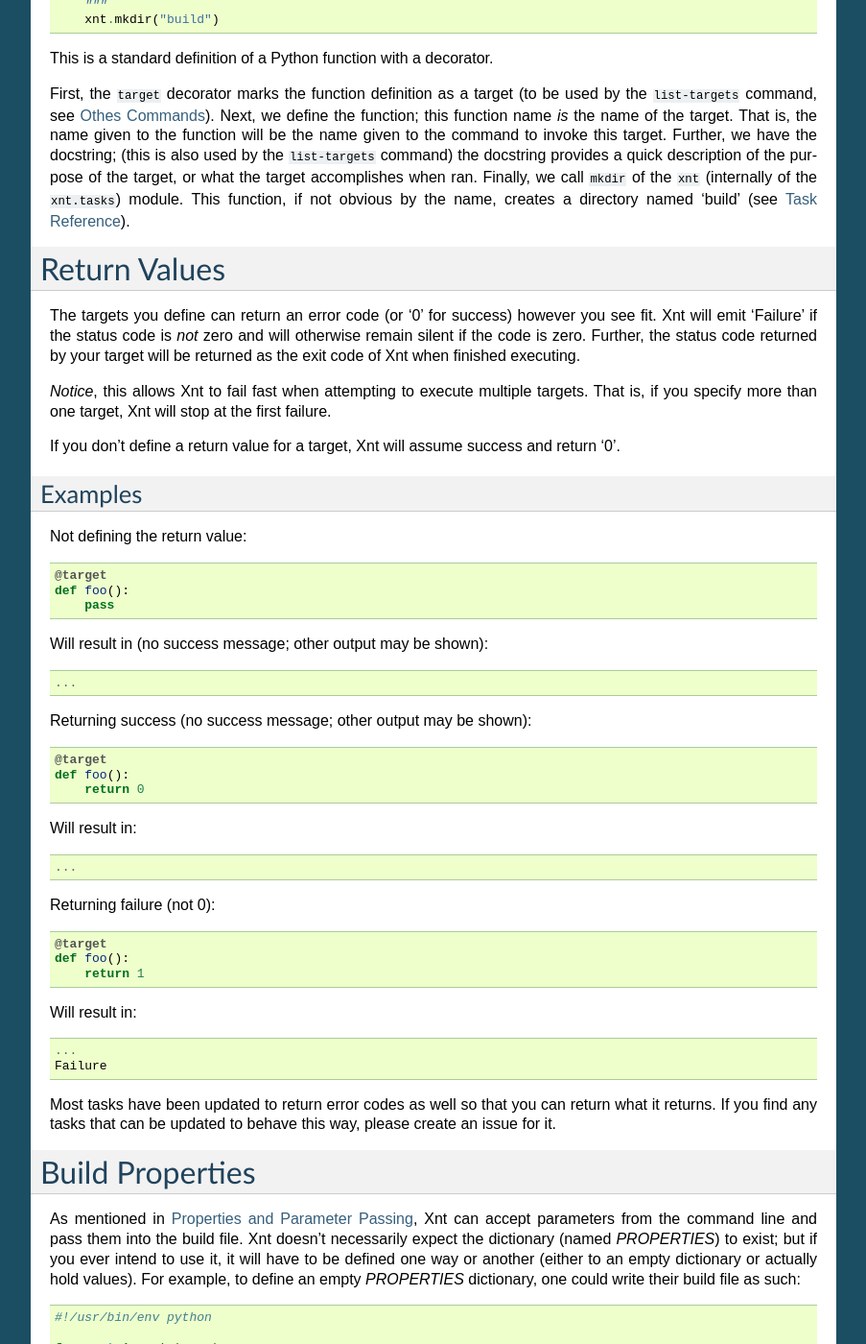
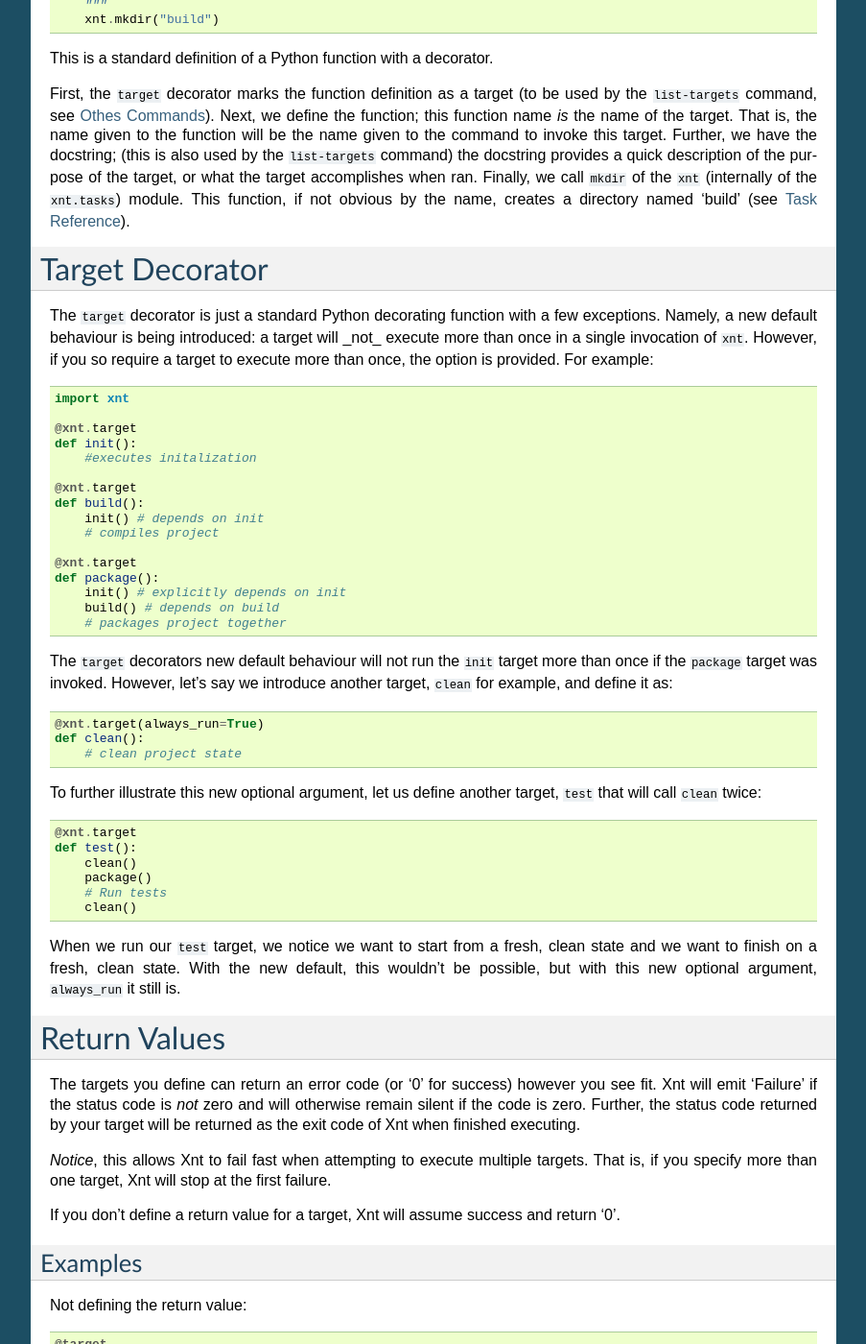
Before and after one commit to kennyballou/Xnt, a Sphinx documentation site: the page built from docs/source/buildfile.rst, in a window 1280 px wide and 1400 px high, scrolled down 1058 px. Shown: the whole window at 96% size, without its empty margins (198-1101 px from the left). Built offline with Sphinx 7.4.7, drawn with Linux system fonts in a browser that asks for light colours.

Commit message:
Update documentation
*   document new target decorator behaviour

```diff
--- a/docs/source/buildfile.rst
+++ b/docs/source/buildfile.rst
@@ -72,6 +72,55 @@ purpose of the target, or what the target accomplishes when ran. Finally, we
 call ``mkdir`` of the ``xnt`` (internally of the ``xnt.tasks``) module. This
 function, if not obvious by the name, creates a directory named 'build' (see
 :doc:`taskreference`).
+
+Target Decorator
+================
+
+The ``target`` decorator is just a standard Python decorating function with a
+few exceptions. Namely, a new default behaviour is being introduced: a target
+will _not_ execute more than once in a single invocation of ``xnt``. However,
+if you so require a target to execute more than once, the option is provided.
+For example::
+
+    import xnt
+
+    @xnt.target
+    def init():
+        #executes initalization
+
+    @xnt.target
+    def build():
+        init() # depends on init
+        # compiles project
+
+    @xnt.target
+    def package():
+        init() # explicitly depends on init
+        build() # depends on build
+        # packages project together
+
+The ``target`` decorators new default behaviour will not run the ``init``
+target more than once if the ``package`` target was invoked. However, let's say
+we introduce another target, ``clean`` for example, and define it as::
+
+    @xnt.target(always_run=True)
+    def clean():
+        # clean project state
+
+To further illustrate this new optional argument, let us define another
+target, ``test`` that will call ``clean`` twice::
+
+    @xnt.target
+    def test():
+        clean()
+        package()
+        # Run tests
+        clean()
+
+When we run our ``test`` target, we notice we want to start from a fresh, clean
+state and we want to finish on a fresh, clean state. With the new default, this
+wouldn't be possible, but with this new optional argument, ``always_run`` it
+still is.
 
 Return Values
 =============
```
